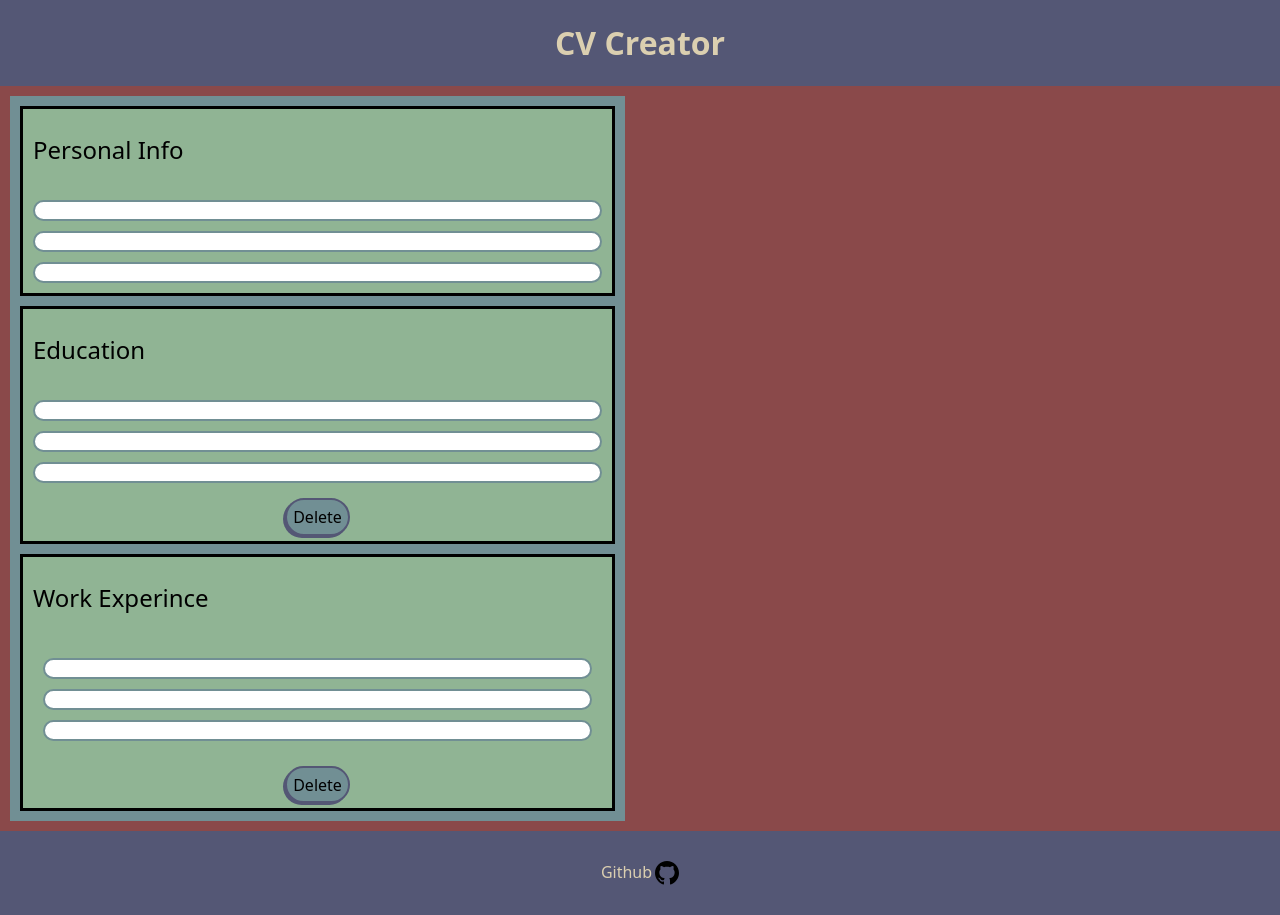
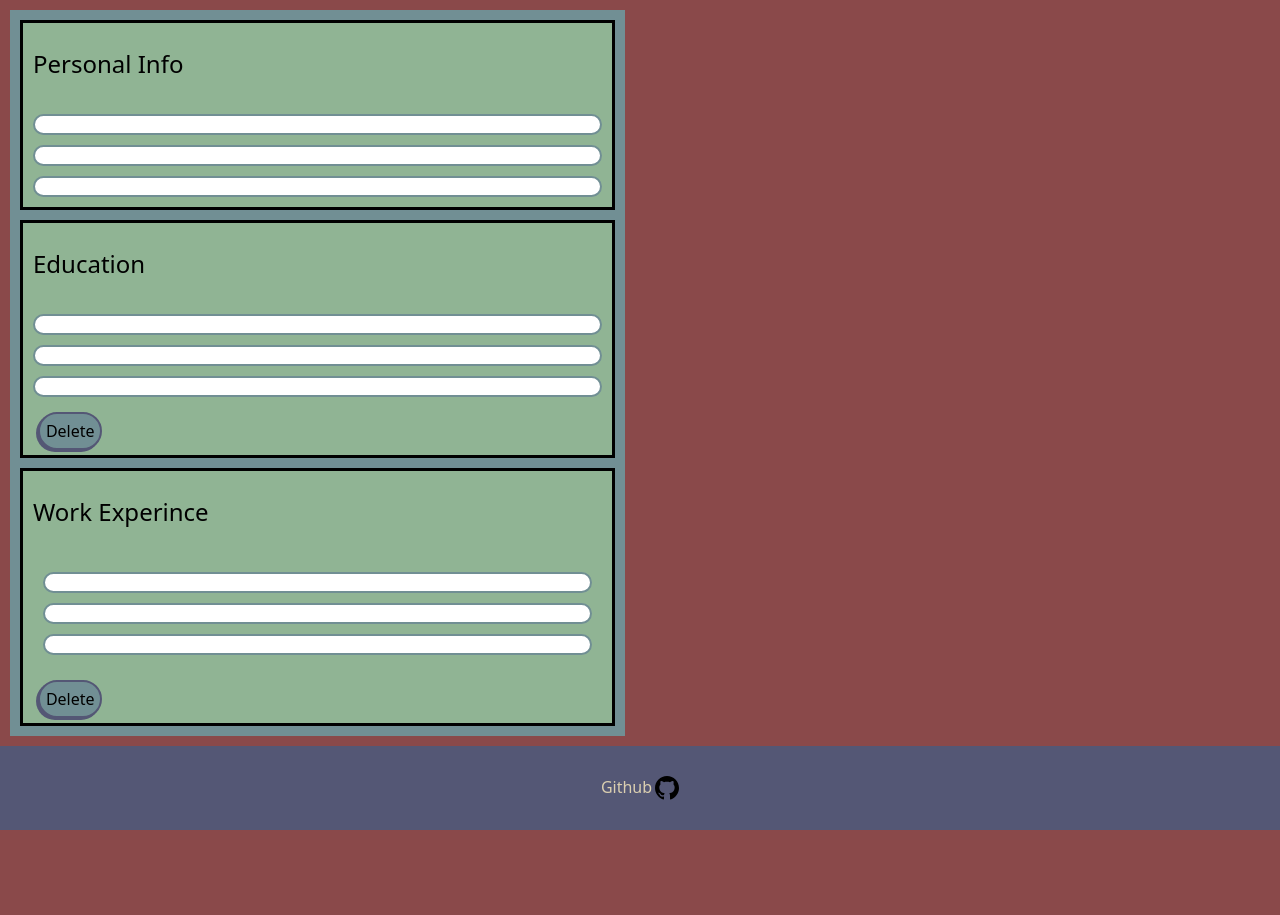
Before and after one commit to oxedom/cv-project, a React (Create React App) app: page / in a window 1280 px wide. After the commit the page ends 830 px from the top, so only its background shows below. Built offline with nearby package versions, Linux system fonts and the light colour scheme.

Commit message:
removed header

```diff
--- a/src/comps/Cv.js
+++ b/src/comps/Cv.js
@@ -52,7 +52,7 @@ class Cv extends Component {
 
     render() {
         return (<div className="wrapper">
-            <Header></Header>
+
             <main className="dvider">
                 <div className="cv_creator">
                     <form onSubmit={this.handleSubmit}>
--- a/src/comps/header.js
+++ /dev/null
@@ -1,10 +0,0 @@
-import '../styles/styles.css'
-
-const Header = () => {
-    return (<header className="header">
-        <h1> CV Creator </h1>
-
-    </header>);
-}
-
-export default Header;
--- a/src/styles/styles.css
+++ b/src/styles/styles.css
@@ -22,14 +22,6 @@ body {
     min-height: 100vh;
     flex-direction: column;
     justify-content: space-between;
-}
-
-.header {
-    display: flex;
-    color:  var(--c1);
-    justify-content: center;
-    background-color: var(--c5);
-
 }
 
 .form-container {
@@ -73,9 +65,10 @@ body {
     padding: 1%;
     box-shadow: -2px 2px var(--c5);
     background-color: var(--c4);
-    justify-self: center;
     margin: 5px;
-    align-self: center;
+    margin-left: 15px;
+
+    align-self: flex-start;
 }
 
 .btn:hover {
```
